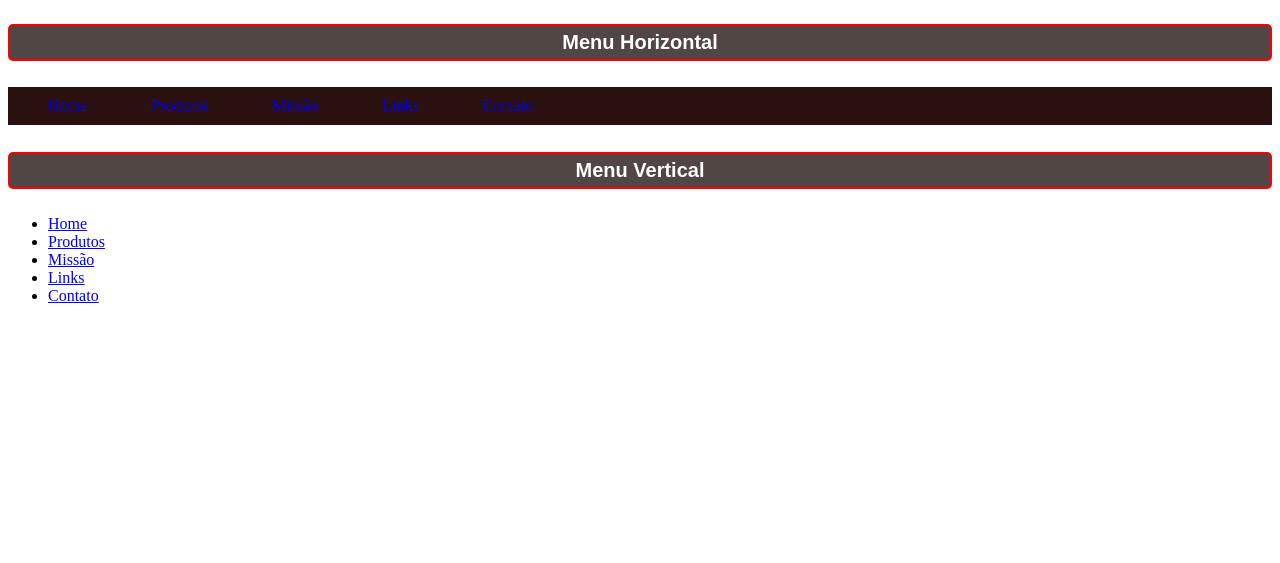
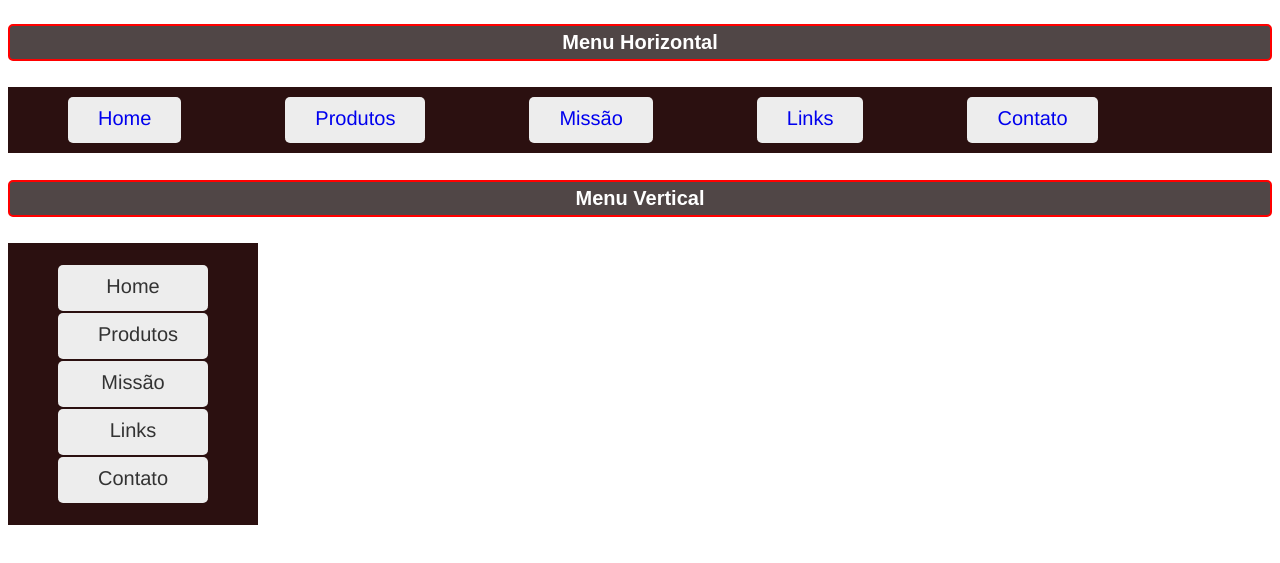
Before and after one commit to cauarmoreira6/estudos_html, a plain HTML site: page menus/menu.html in a window 1280 px wide. Shown: the part 105-668 px from the top of the page. Drawn offline with Linux system fonts and the light colour scheme.

Commit message:
finalizado o menu

```diff
--- a/menus/css/estilo.css
+++ b/menus/css/estilo.css
@@ -42,6 +42,63 @@ h4 {
 
 #menu ul li a {
     padding: 10px 30px;
-    /* Tira o negócio azul de baixo da escrita */
+    /* Tira o sublinhado do link */
     text-decoration: none;
+    background-color: #ededed;
+    /* Faz o link se comportar como caixinha, mas fica na mesma linha */
+    display: inline-block;
+    border-bottom: 3px solid #ededed;
+    /* Tipo da fonte */
+    font-family: 'Franklin Gothic Medium', 'Arial Narrow', Arial, sans-serif;
+    /* Tamanho da fonte */
+    font-size: 20px;
+    border-radius: 5px;
+    margin: 0 50px;
 }
+
+#menu ul li a:hover{
+    /* Muda a cor do fundo do botão */
+    background-color: #b5d45d;
+    /* Muda a cor da letra do botão */
+    color: #2d19e2;
+    /* É a borda na parte debaixo do botão */
+    border-bottom: 3px solid #EA0000;
+}
+
+/* Menu Vertical */
+
+/* Selecionar o ul que estiver dentro do elemento id menuv */
+#menuv ul {
+    /* Remove as bolinhas/marcadores padrão da lista */
+    list-style-type: none;
+    /* Zera a margem esquerda */
+    margin-left: 0;
+    /* Espaço interno do ul: 20px em cima/baixo e 50px nas laterais */
+    padding: 20px 50px;
+    /* Largura fixa da área do menu */
+    width: 150px;
+    background-color: #2b1010;
+}
+
+/* Seleciona os links <a> dentro de cada <li> daquele <ul> do #menuv */
+#menuv ul li a{
+    /* Faz cada link virar um bloco (ocupa a linha inteira do menu) */
+    /* Isso é que deixa os itens empilhados verticalmente e toda a linha clicavel*/
+    display: block;
+    padding: 10px 40px;
+    background-color: #ededed;
+    color: #333;
+    text-decoration: none;
+    text-align: center;
+    border-bottom: 3px solid #ededed;
+    font-family: 'Franklin Gothic Medium', 'Arial Narrow', Arial, sans-serif;
+    font-size: 20px;
+    border-radius: 5px;
+    margin: 2px 0px;
+}
+
+#menuv ul li a:hover{
+    background-color: #b5d45d;
+    color: #2d19e2;
+    border-bottom: 3px solid #EA0000;
+}
```
Also changed, not shown: menus/menu.html (+2 -0 lines).
